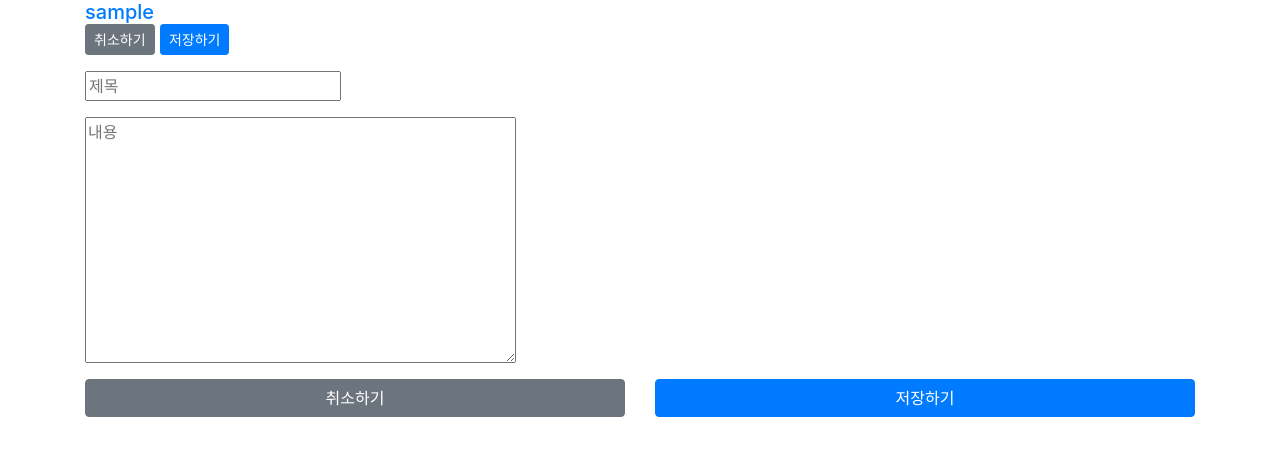
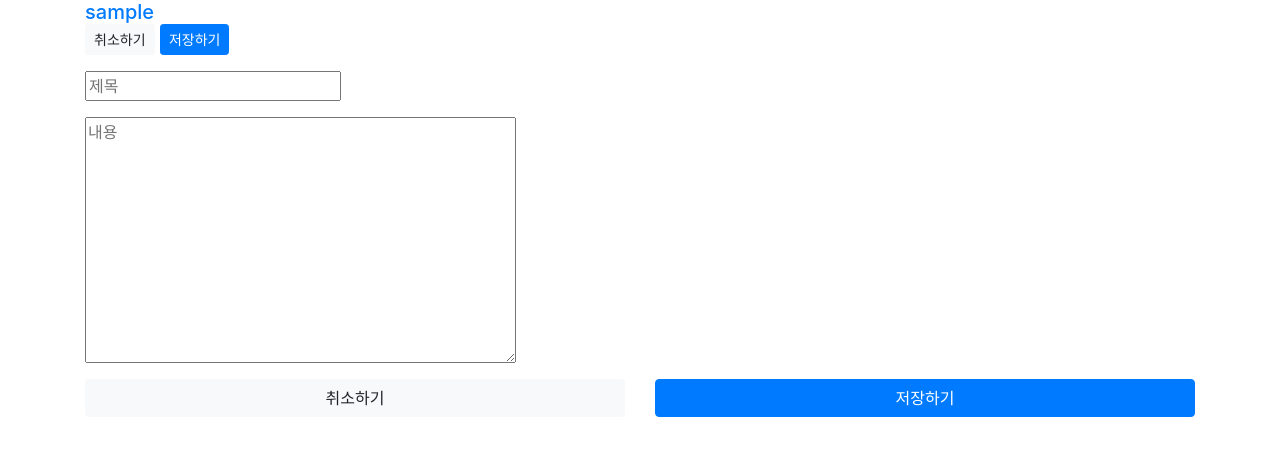
Before and after one commit to bobnorigun/memoir, a Django app: page /post/new/ in a window 1280 px wide. Shown: the top 456 px of the page. Run offline with Django 3.2, Linux system fonts and the light colour scheme; the visitor is signed in with stand-in values (Sample User, id 1); some libraries are stand-ins or nearby versions.

Commit message:
btn color change

```diff
--- a/blog/templates/blog/base_postedit.html
+++ b/blog/templates/blog/base_postedit.html
@@ -13,7 +13,7 @@
             <div class="page-header">
                 <h5><a href="/">{{ user.username }}</a>
                     <p class="top-menu">
-                    <button type="button" onclick="history.back()" class="btn btn-secondary btn-sm">취소하기</button>
+                    <button type="button" onclick="history.back()" class="btn btn-light btn-sm">취소하기</button>
                     <button type="submit" form="post-edit" class="btn btn-primary btn-sm">저장하기</button>
                     </p>
                 </h5>
--- a/blog/templates/blog/post_edit.html
+++ b/blog/templates/blog/post_edit.html
@@ -6,7 +6,7 @@
 		{{ form.as_p }}
 		<div class="row">
 			<div class="col">
-			<button type="button" onclick="history.back()" class="btn btn-secondary btn-block">취소하기</button>
+			<button type="button" onclick="history.back()" class="btn btn-light btn-block">취소하기</button>
 			</div>
 			<div class="col">
 			<button type="submit" class="btn btn-primary btn-block">저장하기</button>
```
